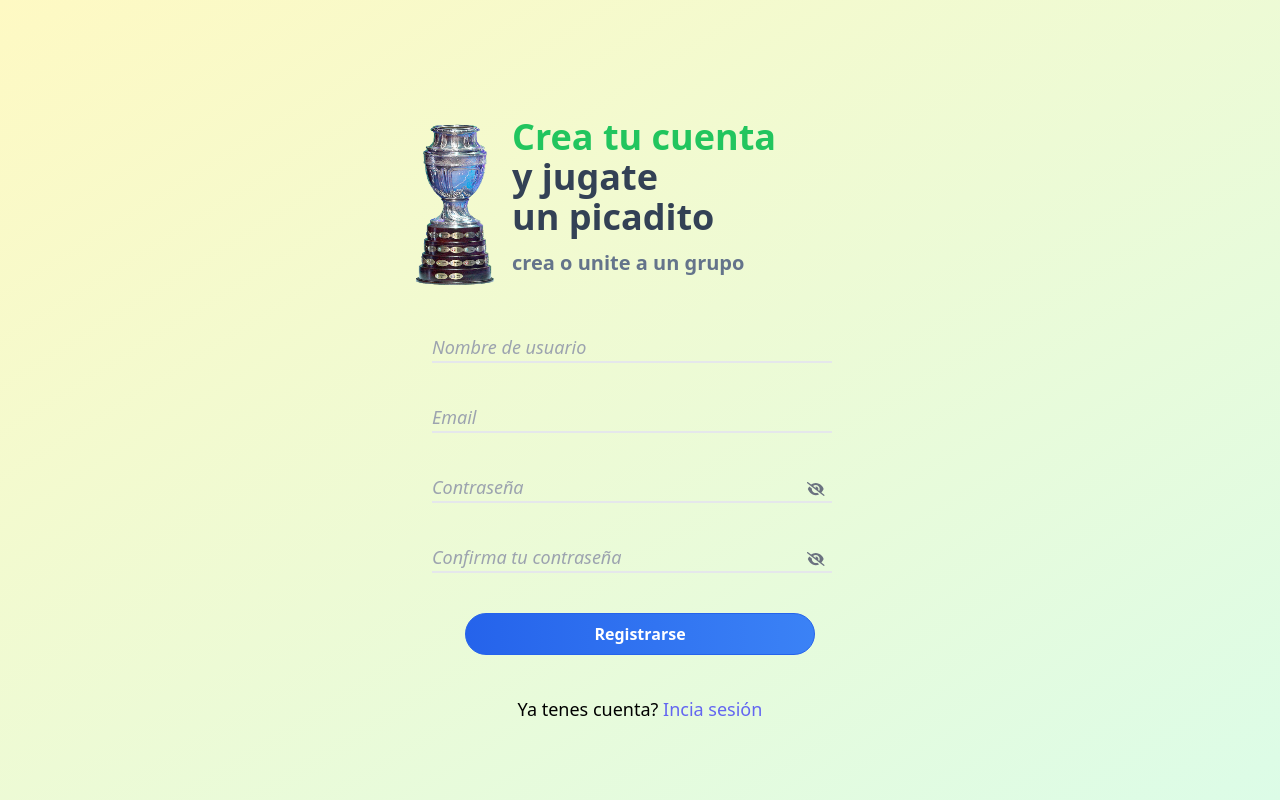
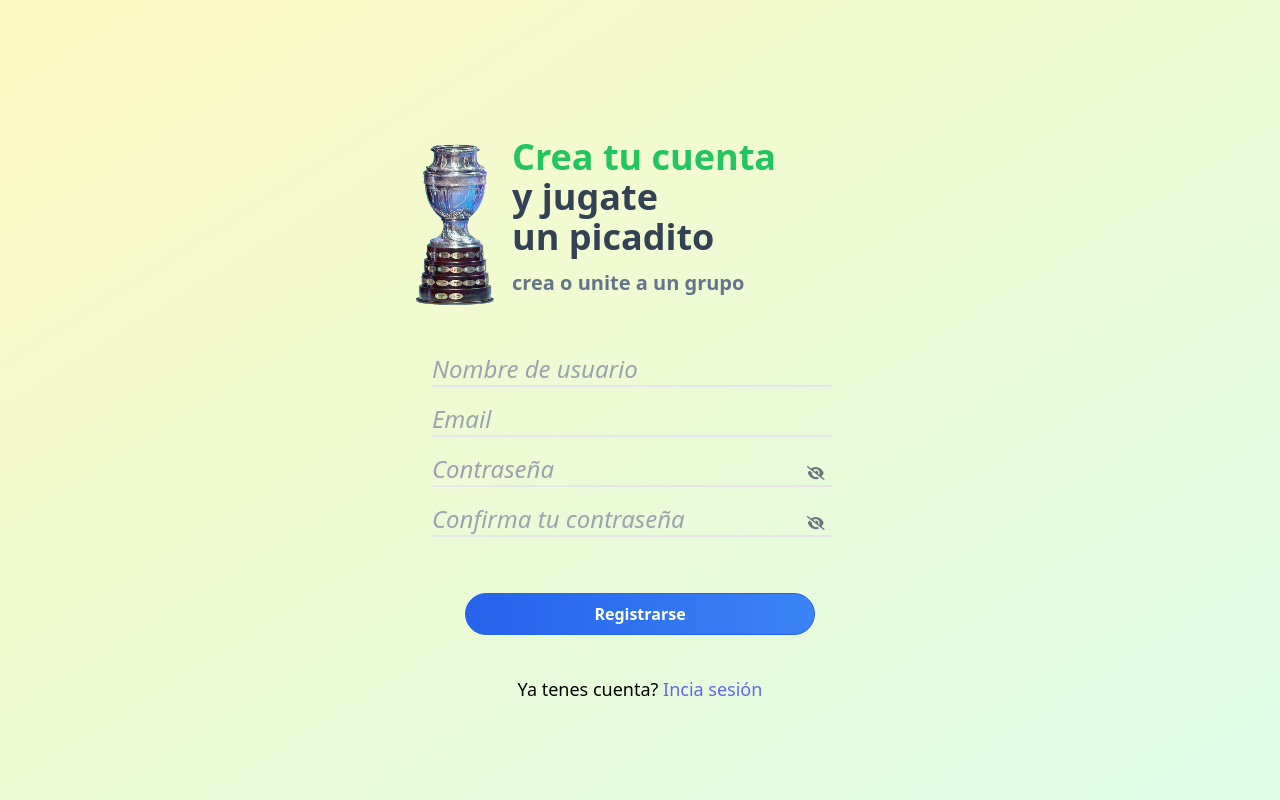
Before and after one commit to No-Country/C16-87-FT-JAVA, a React (Vite) app in the folder Front/: page /register in a window 1280 px wide. Built offline with nearby package versions, Linux system fonts and the light colour scheme.

Commit message:
agregue validacions al form de register

```diff
--- a/Front/src/components/Login/Login.jsx
+++ b/Front/src/components/Login/Login.jsx
@@ -44,7 +44,7 @@ const Login = () => {
           <div className="w-5/6 ml-8 transform border-b-2 bg-transparent text-lg duration-300 focus-within:border-green-500">
             <input
               type="text"
-              placeholder="Nombre de usuario"
+              placeholder="Email"
               className="w-full border-none bg-transparent outline-none placeholder:italic focus:outline-none"
             />
           </div>
--- a/Front/src/components/Register/Register.jsx
+++ b/Front/src/components/Register/Register.jsx
@@ -1,28 +1,32 @@
-import React, { useState } from "react";
+import React, { useState, useRef } from "react";
 import cc from "./ameri.png";
 import { FontAwesomeIcon } from "@fortawesome/react-fontawesome";
 import { faEye, faEyeSlash } from "@fortawesome/free-solid-svg-icons";
+import { Formik } from "formik";
 
 const Register = () => {
   const [showPassword, setShowPassword] = useState(false);
   const [showConfirmPassword, setShowConfirmPassword] = useState(false);
 
+  const passwordRef = useRef(null);
+  const confirmPasswordRef = useRef(null);
+
   const togglePasswordVisibility = (field) => {
     if (field === "password") {
       setShowPassword(!showPassword);
-      showPass("password");
+      showPass(passwordRef.current);
     } else if (field === "confirmPassword") {
       setShowConfirmPassword(!showConfirmPassword);
-      showPass("confirmPassword");
+      showPass(confirmPasswordRef.current);
     }
   };
 
-  const showPass = (field) => {
-    let x = document.getElementById(field);
-    if (x.type === "password") {
-      x.type = "text";
+  const showPass = (inputRef) => {
+    const inputType = inputRef.getAttribute("type");
+    if (inputType === "password") {
+      inputRef.setAttribute("type", "text");
     } else {
-      x.type = "password";
+      inputRef.setAttribute("type", "password");
     }
   };
 
@@ -41,28 +45,157 @@ const Register = () => {
               </span>
             </div>
           </div>
-          <div className="w-5/6 ml-8 transform border-b-2 bg-transparent text-lg duration-300 focus-within:border-green-500">
+          <Formik
+            initialValues={{
+              nombre: "",
+              mail: "",
+              contrasena: "",
+              confirmarContrasena: "",
+            }}
+            validate={(values) => {
+              let errores = {};
+              //Validación nombre
+
+              if (!values.nombre) {
+                errores.nombre = "Debes ingresar un nombre de usuario.";
+              } else if (values.nombre.length < 5) {
+                errores.nombre = "El nombre debe tener al menos 5 caracteres.";
+              } else if (values.nombre.length > 16) {
+                errores.nombre = "Máximo 16 caracteres.";
+              } else if (!/^[a-zA-Z0-9]+$/.test(values.nombre)) {
+                errores.nombre = "Solo se aceptan letras y números.";
+              }
+
+              //Validación correo
+              if (!values.mail) {
+                errores.mail = "Por favor ingresa un correo electronico.";
+              } else if (
+                !/^[a-zA-Z0-9_.+-]+@[a-zA-Z0-9-]+\.[a-zA-Z0-9-.]+$/.test(
+                  values.mail
+                )
+              ) {
+                errores.mail = "Ingresa un correo válido.";
+              }
+              // Validación contraseña
+              if (!values.contrasena) {
+                errores.contrasena = "Por favor ingresa una contraseña.";
+              } else if (values.contrasena.length < 8) {
+                errores.contrasena =
+                  "La contraseña debe tener al menos 8 caracteres.";
+              } else {
+                // Validación de mayúscula
+                if (!/[A-Z]/.test(values.contrasena)) {
+                  errores.contrasena =
+                    "La contraseña debe contener al menos una mayúscula.";
+                }
+
+                // Validación de minúscula
+                if (!/[a-z]/.test(values.contrasena)) {
+                  errores.contrasena =
+                    "La contraseña debe contener al menos una minúscula.";
+                }
+
+                // Validación de número
+                if (!/\d/.test(values.contrasena)) {
+                  errores.contrasena =
+                    "La contraseña debe contener al menos un número.";
+                }
+
+                // Validación de símbolo
+                if (!/[\W_]/.test(values.contrasena)) {
+                  errores.contrasena =
+                    "La contraseña debe contener al menos un símbolo.";
+                }
+              }
+
+              if (!values.confirmarContrasena) {
+                errores.confirmarContrasena =
+                  "Por favor confirma tu contraseña.";
+              } else if (values.confirmarContrasena !== values.contrasena) {
+                errores.confirmarContrasena = "Las contraseñas no coinciden.";
+              }
+
+              return errores;
+            }}
+            onSubmit={(values, { resetForm }) => {
+              resetForm();
+              console.log("formulario enviado", values);
+            }}
+          >
+            {({
+              values,
+              errors,
+              touched,
+              handleSubmit,
+              handleChange,
+              handleBlur,
+            }) => (
+              <form onSubmit={handleSubmit}>
+                <div>
+                  <div
+                    className={`w-5/6 ml-8 transform border-b-2 bg-transparent text-2xl mb-4 duration-300 ${
+                      errors.nombre
+                        ? "border-red-500"
+                        : "focus-within:border-green-500"
+                    }`}
+                  >
                     <input
                       type="text"
+                      name="nombre"
                       placeholder="Nombre de usuario"
                       className="w-full border-none bg-transparent outline-none placeholder:italic focus:outline-none"
+                      value={values.nombre}
+                      onChange={handleChange}
+                      onBlur={handleBlur}
                     />
+                    {touched.nombre && errors.nombre && (
+                      <div className="text-sm text-red-400 font-bold">
+                        {errors.nombre}
+                      </div>
+                    )}
                   </div>
 
-          <div className="w-5/6 ml-8  transform border-b-2 bg-transparent text-lg duration-300 focus-within:border-green-500">
+                  <div
+                    className={`w-5/6 ml-8 transform border-b-2 bg-transparent text-2xl mb-4 duration-300 ${
+                      errors.mail
+                        ? "border-red-500"
+                        : "focus-within:border-green-500"
+                    }`}
+                  >
                     <input
                       type="email"
+                      name="mail"
                       placeholder="Email"
                       className="w-full border-none bg-transparent outline-none placeholder:italic focus:outline-none"
+                      autoComplete="email"
+                      value={values.mail}
+                      onChange={handleChange}
+                      onBlur={handleBlur}
                     />
+                    {touched.mail && errors.mail && (
+                      <div className="text-sm text-red-400 font-bold">
+                        {errors.mail}
+                      </div>
+                    )}
                   </div>
 
-          <div className="w-5/6 ml-8 transform border-b-2 bg-transparent text-lg duration-300 focus-within:border-green-500">
+                  <div
+                    className={`w-5/6 ml-8 transform border-b-2 bg-transparent text-2xl mb-4 duration-300 ${
+                      errors.contrasena
+                        ? "border-red-500"
+                        : "focus-within:border-green-500"
+                    }`}
+                  >
                     <input
                       type="password"
-              id="password"
+                      name="contrasena"
+                      ref={passwordRef}
                       placeholder="Contraseña"
                       className="w-full border-none bg-transparent outline-none placeholder:italic focus:outline-none pr-8"
+                      autoComplete="new-password"
+                      value={values.contrasena}
+                      onChange={handleChange}
+                      onBlur={handleBlur}
                     />
                     <label
                       htmlFor="password"
@@ -74,21 +207,36 @@ const Register = () => {
                         onClick={() => togglePasswordVisibility("password")}
                       />
                     </label>
+                    {touched.contrasena && errors.contrasena && (
+                      <div className="text-sm text-red-400 font-bold">
+                        {errors.contrasena}
+                      </div>
+                    )}
                     <input
                       type="checkbox"
-              id="password"
                       className="hidden"
                       onChange={() => togglePasswordVisibility("password")}
                       checked={showPassword}
                     />
                   </div>
 
-          <div className="w-5/6 ml-8 transform border-b-2 bg-transparent text-lg duration-300 focus-within:border-green-500">
+                  <div
+                    className={`w-5/6 ml-8 transform border-b-2 bg-transparent text-2xl mb-4 duration-300 ${
+                      errors.confirmarContrasena
+                        ? "border-red-500"
+                        : "focus-within:border-green-500"
+                    }`}
+                  >
                     <input
                       type="password"
-              id="confirmPassword"
+                      name="confirmarContrasena"
+                      ref={confirmPasswordRef}
                       placeholder="Confirma tu contraseña"
                       className="w-full border-none bg-transparent outline-none placeholder:italic focus:outline-none pr-8"
+                      autoComplete="new-passwordConfirm"
+                      value={values.confirmarContrasena}
+                      onChange={handleChange}
+                      onBlur={handleBlur}
                     />
                     <label
                       htmlFor="confirmPassword"
@@ -97,30 +245,38 @@ const Register = () => {
                       <FontAwesomeIcon
                         icon={showConfirmPassword ? faEye : faEyeSlash}
                         className="text-gray-500 text-sm mb-2"
-                onClick={() => togglePasswordVisibility("confirmPassword")}
+                        onClick={() =>
+                          togglePasswordVisibility("confirmPassword")
+                        }
                       />
                     </label>
+                    {touched.confirmarContrasena &&
+                      errors.confirmarContrasena && (
+                        <div className="text-sm text-red-400 font-bold">
+                          {errors.confirmarContrasena}
+                        </div>
+                      )}
                     <input
                       type="checkbox"
-              id="confirmPassword"
                       className="hidden"
-              onChange={() => togglePasswordVisibility("confirmPassword")}
+                      onChange={() =>
+                        togglePasswordVisibility("confirmPassword")
+                      }
                       checked={showConfirmPassword}
                     />
                   </div>
-
+                </div>
                 <div className="flex flex-col items-center">
-            <button className="flex gap-3 cursor-pointer text-white font-semibold bg-gradient-to-r from-blue-600 to-blue-500 px-32 py-2 rounded-full border border-blue-600 hover:scale-105 duration-200 hover:text-white hover:border-blue-800 hover:from-blue-500 hover:to-blue-900">
+                  <button
+                    type="submit"
+                    className="flex gap-3 cursor-pointer text-white font-semibold bg-gradient-to-r from-blue-600 to-blue-500 px-32 mt-10 py-2 rounded-full border border-blue-600 hover:scale-105 duration-200 hover:text-white hover:border-blue-800 hover:from-blue-500 hover:to-blue-900"
+                  >
                     Registrarse
                   </button>
                 </div>
-
-          {/* <a
-            href="#"
-            className="transform text-center font-semibold text-gray-500 duration-300 hover:text-gray-300"
-          >
-            OLVIDATE TU CONTRASEÑA?
-          </a> */}
+              </form>
+            )}
+          </Formik>
 
           <p className="text-center text-lg">
             Ya tenes cuenta?{" "}
--- a/Front/src/main.jsx
+++ b/Front/src/main.jsx
@@ -33,7 +33,7 @@ const router = createBrowserRouter([
   },
   {
     path: "/vistaPartido",
-    element: <Navbar />,
+    element: <VistaPartido />,
   },
   Navbar,
 ]);
```
Also changed, not shown: Front/package.json (+3 -6 lines), 1 other file (tests, documents, lock files or other folders). Lines whose indentation alone changed are shown as unchanged.
